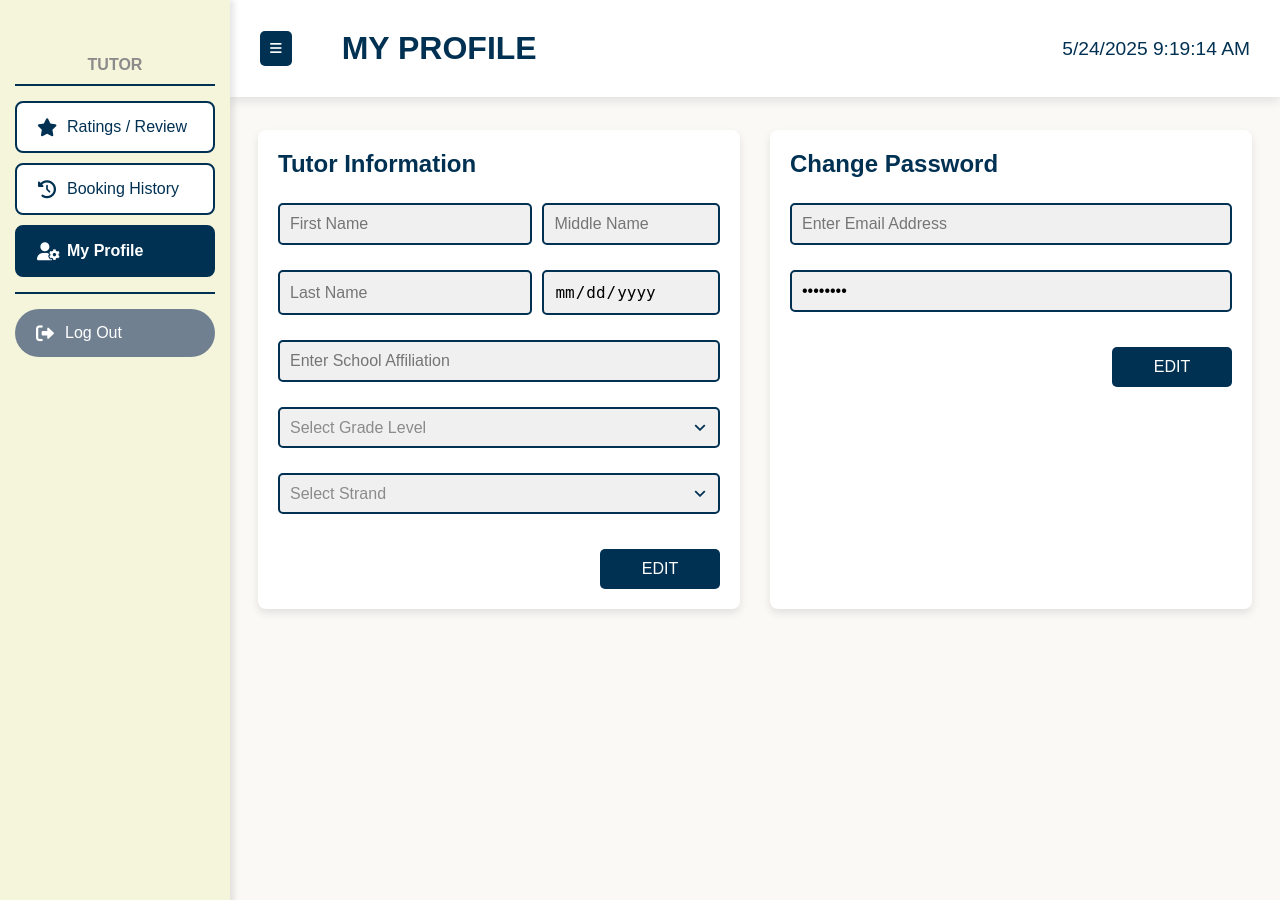
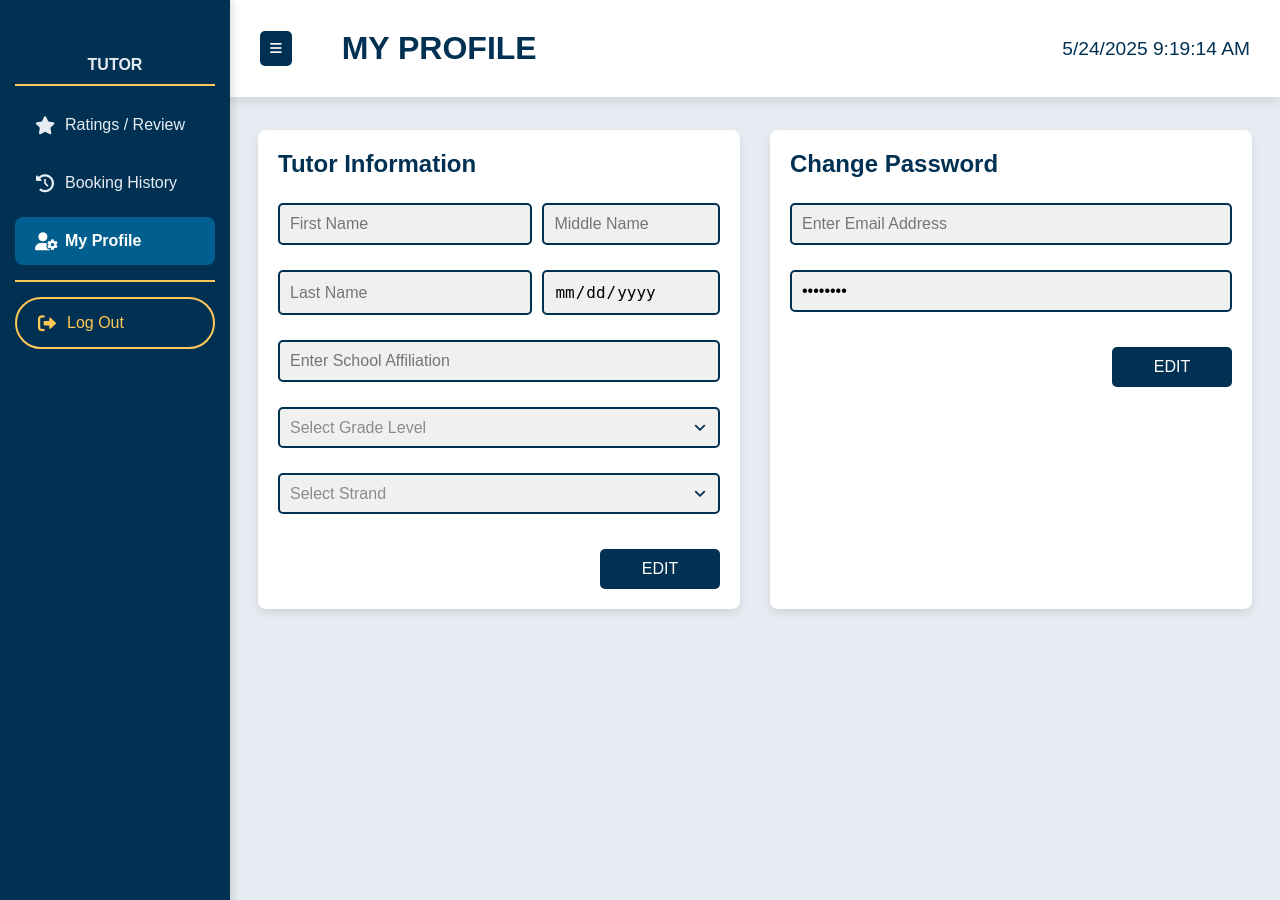
Before and after one commit to Chesterware/GabayGuro, a PHP site: page /iskol4rx/tutor/TutorHTML/tutor_profile.php in a window 1280 px wide. Run offline with PHP 8.4, Linux system fonts and the light colour scheme; the visitor is signed in with stand-in values (Sample User, id 1); data that the repository does not hold is empty.

Commit message:
finalize color scheming for admin, learners, and tutors

```diff
--- a/learner/LearnerHTML/learner_profile.php
+++ b/learner/LearnerHTML/learner_profile.php
@@ -16,6 +16,7 @@ if (!isset($_SESSION['learner_id'])) {
     <link rel="icon" href="../../GabayGuroLogo.png" type="image/png">
     <link href="https://cdnjs.cloudflare.com/ajax/libs/font-awesome/6.0.0-beta3/css/all.min.css" rel="stylesheet">
     <link rel="stylesheet" href="../LearnerCSS/learner_profile.css">
+    <link rel="stylesheet" href="../LearnerCSS/index.css">
 </head>
 <body>
     <div class="header-title">
--- a/tutor/TutorCSS/index.css
+++ b/tutor/TutorCSS/index.css
@@ -1,6 +1,6 @@
 body {
     overflow: auto;
-    background-color: #FAF9F6;
+    background-color: #E6ECF1;
     font-family: Arial, Helvetica, sans-serif;
     transition: margin-left 0.3s ease;
 }
@@ -11,57 +11,77 @@ body {
     left: 0;
     height: 100%;
     width: 200px;
-    background-color: #F5F5DC;
+    background-color: #003153;
     padding: 20px 15px;
     display: flex;
     flex-direction: column;
     overflow-y: auto;
     box-shadow: 4px 0 6px rgba(0, 0, 0, 0.1);
     transition: transform 0.3s ease;
+    z-index: 1000;
     transform: translateX(0);
 }
+
 body.sidebar-collapsed .sidebar {
     transform: translateX(-230px);
 }
 
+.sidebar-toggle-btn {
+    background-color: #003153;
+    color: #FFFFFF;
+    border: none;
+    padding: 10px;
+    cursor: pointer;
+    z-index: 1100;
+    border-radius: 5px;
+    transition: background-color 0.3s ease;
+}
+
+.sidebar-toggle-btn:hover {
+    background-color: #005F8F;
+}
+
 .logged-in-tutor {
     text-align: center;
-    color: #003153;
+    color: #E6ECF1;
+    font-weight: bold;
     margin-bottom: 0;
 }
 
 .sidebar-label {
     font-size: 1rem;
-    color: #8B8B8B;
+    color: #E6ECF1;
     text-align: center;
     margin-bottom: 0;
     font-family: Arial, sans-serif;
 }
 
 .btn {
+    background-color: transparent;
+    border: none;
+    box-shadow: none;
+    outline: none;
+    appearance: none;
+    -webkit-appearance: none;
+    -moz-appearance: none;
+    color: #E6ECF1;
+    padding: 15px 20px;
     width: 100%;
-    padding: 15px;
-    background-color: #FFFFFF;
-    border: 2px solid #003153;
-    color: #003153;
     text-align: left;
     font-size: 1rem;
-    cursor: pointer;
     display: flex;
     align-items: center;
     padding-left: 20px;
-    transition: background-color 0.3s ease, color 0.3s ease;
     border-radius: 8px;
     margin-top: 5px;
     margin-bottom: 5px;
-    box-sizing: border-box;
-    text-decoration: none;
-    outline: none;
+    cursor: pointer;
+    transition: all 0.3s ease;
 }
 
 .btn.active {
-    background-color: #003153;
-    color: white;
+    background-color: #005F8F;
+    color: #FFFFFF;
     font-weight: bold;
 }
 
@@ -73,37 +93,33 @@ body.sidebar-collapsed .sidebar {
 }
 
 .btn.active i {
-    color: #fff;
+    color: #FFFFFF;
 }
 
 .btn:hover {
-    background-color: #002440;
-    color: #fff;
-    border-color: #002440;
-}
-
-.btn a {
-    text-decoration: none !important;
-    color: inherit;
+    background-color: #005F8F;
+    color: #FFFFFF;
+    border-color: #005F8F;
 }
 
 .separator {
     margin: 10px 0;
     border: none;
-    border-top: 2px solid #003153;
+    border-top: 2px solid #FFC857;
 }
 
 .logout-btn {
-    background-color: #708090;
-    color: white;
-    border: none;
+    background-color: #003153;
+    color: #FFC857;
+    border: 2px solid #FFC857;
     border-radius: 50px;
     margin-bottom: auto;
     transition: background-color 0.3s ease;
 }
 
 .logout-btn:hover {
-    background-color: #003153;
+    background-color: #005F8F;
+    color: #FFFFFF;
 }
 
 .header-title {
@@ -112,7 +128,6 @@ body.sidebar-collapsed .sidebar {
     align-items: center;
     padding: 30px;
     background-color: #FFFFFF;
-    color: #003153;
     width: calc(100% - 230px);
     box-sizing: border-box;
     margin: 0;
@@ -121,6 +136,7 @@ body.sidebar-collapsed .sidebar {
     left: 230px;
     box-shadow: 0 4px 10px rgba(0, 0, 0, 0.1);
     transition: all 0.3s ease;
+    z-index: 1000;
 }
 
 body.sidebar-collapsed .header-title {
@@ -132,23 +148,11 @@ body.sidebar-collapsed .header-title {
     font-size: 2rem;
     font-weight: bold;
     margin-left: 50px;
+    color: #003153;
 }
 
 .datetime {
     font-size: 1.2rem;
     margin-left: auto;
+    color: #003153;
 }
-
-.sidebar-toggle-btn {
-    background-color: #003153;
-    color: white;
-    border: none;
-    padding: 10px;
-    cursor: pointer;
-    z-index: 1101;
-    border-radius: 5px;
-}
-
-.sidebar-toggle-btn:hover {
-    background-color: #002440;
-}
--- a/tutor/TutorHTML/tutor_profile.php
+++ b/tutor/TutorHTML/tutor_profile.php
@@ -16,6 +16,7 @@ if (!isset($_SESSION['tutor_id'])) {
     <link rel="icon" href="../../GabayGuroLogo.png" type="image/png">
     <link href="https://cdnjs.cloudflare.com/ajax/libs/font-awesome/6.0.0-beta3/css/all.min.css" rel="stylesheet">
     <link rel="stylesheet" href="../TutorCSS/tutor_profile.css">
+    <link rel="stylesheet" href="../TutorCSS/index.css">
 </head>
 
 <body>
```
Also changed, not shown: ADMIN/AdminCSS/index.css (+11 -13 lines), learner/LearnerCSS/index.css (+34 -32 lines), images/GabayGuroLogo.png (deleted).
